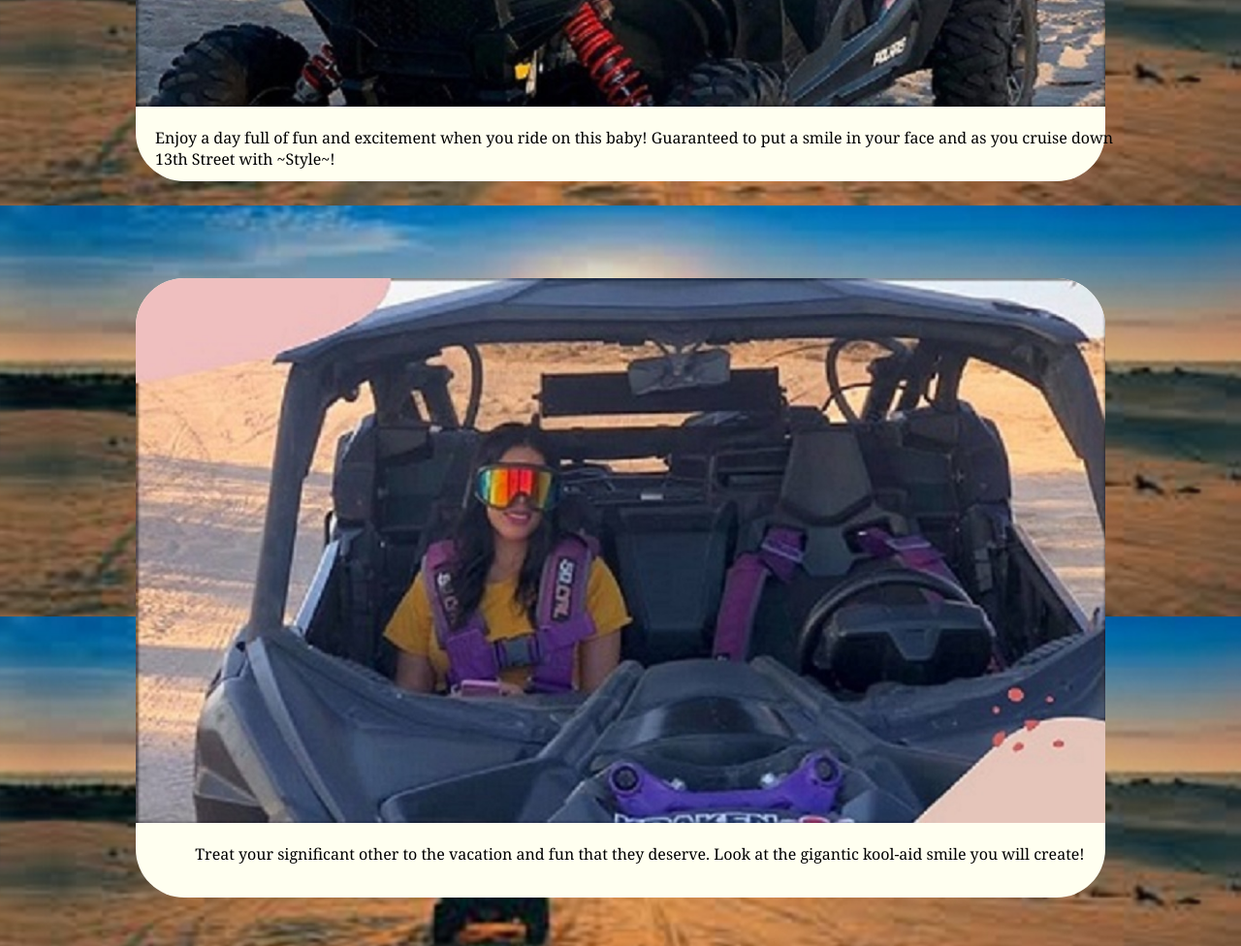
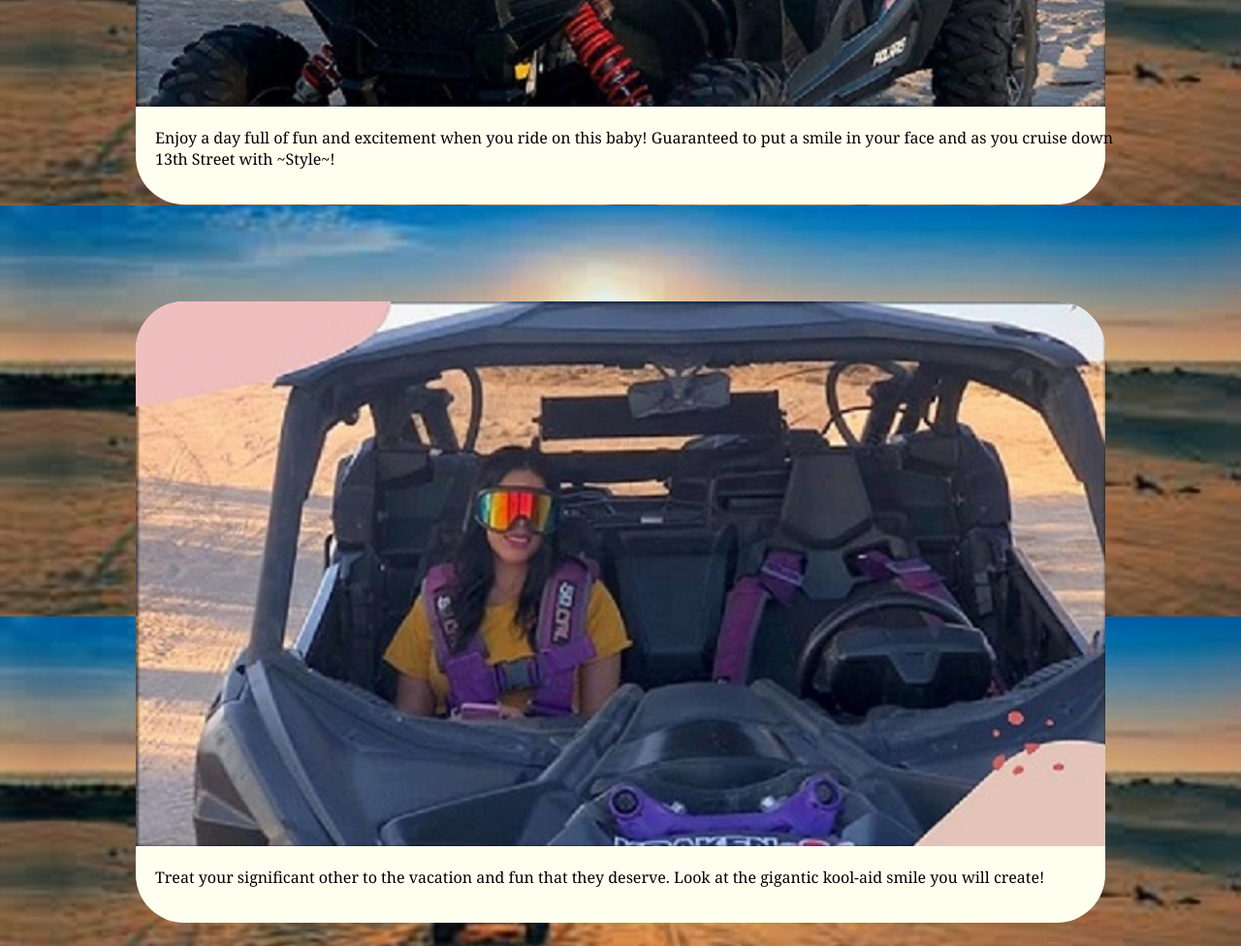
Before and after one commit to whattemup/PointAdvenTures., a plain HTML site: page index.html in a window 1280 px wide. Shown: the part 1060-2036 px from the top of the page at 97% size. Drawn offline with Linux system fonts and the light colour scheme.

Commit message:
commit to main

```diff
--- a/style.css
+++ b/style.css
@@ -44,9 +44,7 @@ justify-content: center;
 
 
 p {
-display: grid;
 width: 100%;
-grid-template-rows: 20px;
 justify-content: center;
 padding: 0px 20px 20px 20px;
 }
```
